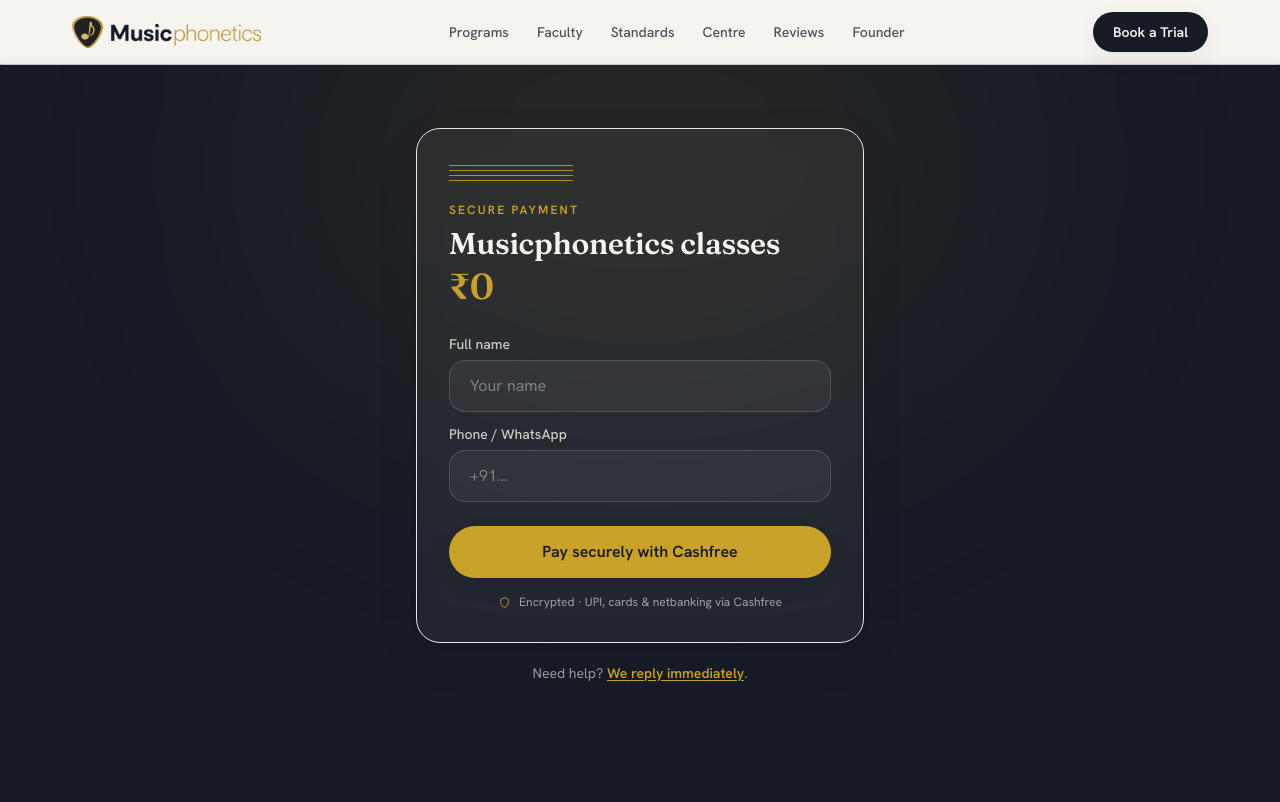
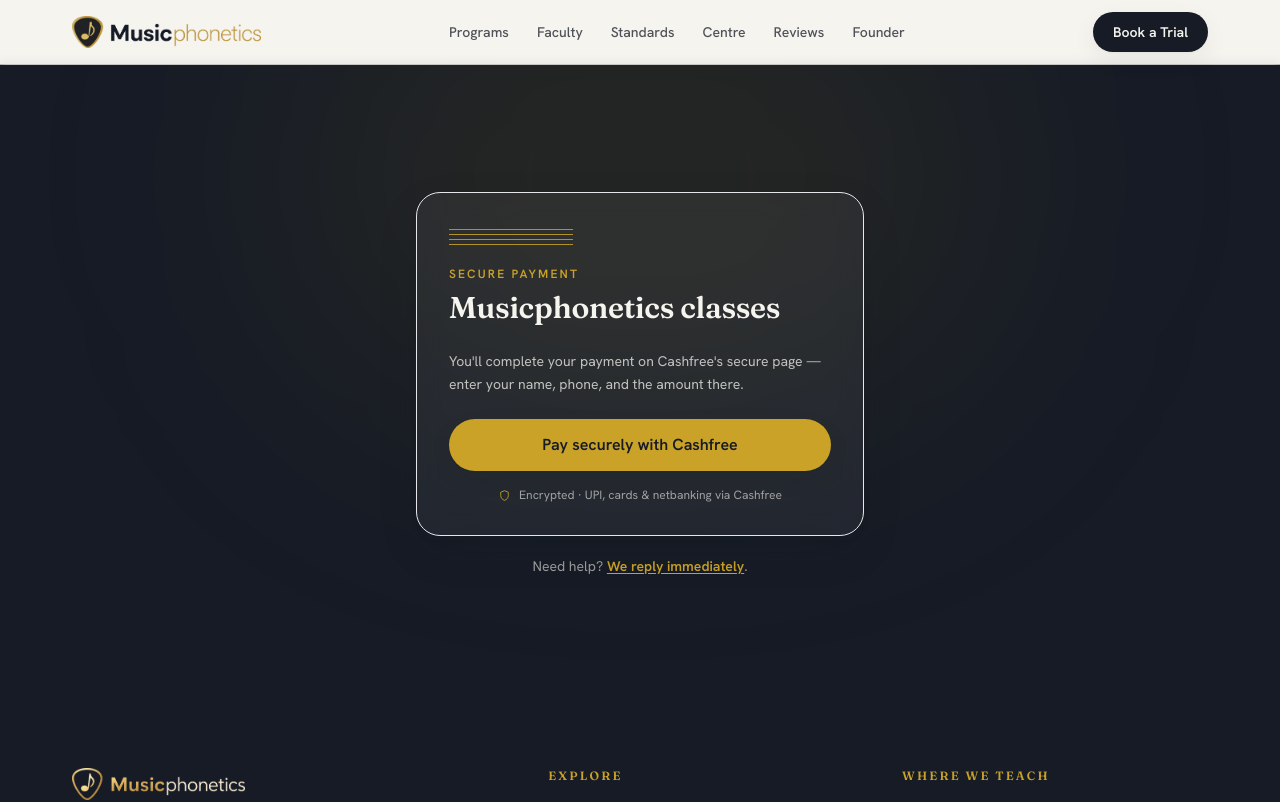
Before and after one commit to Musicphonetics/Musicphonetics, a Next.js app: page /pay in a window 1280 px wide. Shown: the top 802 px of the page. Built offline with nearby package versions, Linux system fonts and the light colour scheme.

Commit message:
Wire /pay to hosted Cashfree payment form for immediate go-live

```diff
--- a/components/pay/PayClient.tsx
+++ b/components/pay/PayClient.tsx
@@ -1,111 +1,58 @@
 "use client";
 
-import { useState } from "react";
 import Link from "next/link";
 import { useSearchParams } from "next/navigation";
 import { Button } from "@/components/ui/Button";
 import { Stave } from "@/components/ui/Stave";
 
-// Plan list prices (₹/month). A custom amt param overrides — the owner shares
-// personalised links (incl. via FORM_LINK) with new and existing students.
+// Cashfree hosted Payment Form — collects name, phone, and amount on
+// Cashfree's secure page. Configure in the Cashfree dashboard:
+//   Redirect URL → https://musicphonetics.pages.dev/welcome
+//   Webhook URL  → https://musicphonetics.pages.dev/api/cashfree/webhook
+const CASHFREE_FORM_URL = "https://payments.cashfree.com/forms?code=musicphonetics";
+
+// Plan list prices (₹/month) — shown for context; ?amt= overrides for the
+// personalised links the owner shares with new and existing students.
 const PLAN_AMOUNTS: Record<string, { name: string; amount: number }> = {
   foundation: { name: "Foundation", amount: 12000 },
   signature: { name: "Signature", amount: 18000 },
   "directors-circle": { name: "Director's Circle", amount: 28000 },
 };
 
-const SDK_SRC = "https://sdk.cashfree.com/js/v3/cashfree.js";
-
-function loadCashfree(): Promise<any> {
-  return new Promise((resolve, reject) => {
-    const w = window as any;
-    if (w.Cashfree) return resolve(w.Cashfree);
-    const s = document.createElement("script");
-    s.src = SDK_SRC;
-    s.onload = () => (w.Cashfree ? resolve(w.Cashfree) : reject(new Error("SDK missing")));
-    s.onerror = () => reject(new Error("SDK failed to load"));
-    document.head.appendChild(s);
-  });
-}
-
 export function PayClient() {
   const params = useSearchParams();
-  const planKey = (params.get("plan") || "custom").toLowerCase();
+  const planKey = (params.get("plan") || "").toLowerCase();
   const plan = PLAN_AMOUNTS[planKey];
   const amtParam = Math.round(Number(params.get("amt") || ""));
   const amount = Number.isFinite(amtParam) && amtParam > 0 ? amtParam : plan?.amount ?? 0;
   const planName = plan?.name ?? "Musicphonetics classes";
-
-  const [name, setName] = useState(params.get("name") || "");
-  const [phone, setPhone] = useState(params.get("phone") || "");
-  const [status, setStatus] = useState<"idle" | "sending" | "error">("idle");
-  const [errorMsg, setErrorMsg] = useState("");
-
-  const phoneOk = phone.replace(/\D/g, "").length >= 10;
-  const ready = name.trim().length >= 2 && phoneOk && amount >= 500;
-
-  async function pay() {
-    if (!ready) {
-      setStatus("error");
-      setErrorMsg("Please enter your name and a valid 10-digit phone number.");
-      return;
-    }
-    setStatus("sending");
-    setErrorMsg("");
-    try {
-      const res = await fetch("/api/cashfree/create-order", {
-        method: "POST",
-        headers: { "content-type": "application/json" },
-        body: JSON.stringify({ plan: planKey, amount, name: name.trim(), phone }),
-      });
-      const data = await res.json().catch(() => ({}));
-      if (!res.ok || !data.ok) throw new Error(data.error || "Could not start the payment.");
-      const Cashfree = await loadCashfree();
-      const cashfree = Cashfree({ mode: data.mode });
-      await cashfree.checkout({ paymentSessionId: data.payment_session_id, redirectTarget: "_self" });
-    } catch (err) {
-      setStatus("error");
-      setErrorMsg(err instanceof Error ? err.message : "Something went wrong.");
-    }
-  }
-
-  const field =
-    "min-h-[52px] w-full rounded-2xl border border-white/15 bg-white/5 px-5 text-base text-paper placeholder:text-paper/40 focus:border-gold/50 focus:outline-none";
+  const name = params.get("name") || "";
 
   return (
     <div className="mx-auto w-full max-w-md">
       <div className="rounded-3xl border border-white/12 bg-white/[0.05] p-7 shadow-card-hover backdrop-blur-md sm:p-8">
         <Stave className="w-16 opacity-70" />
         <p className="mt-5 eyebrow text-gold">Secure payment</p>
-        <h1 className="mt-2 font-display text-2xl font-semibold text-paper sm:text-3xl">{planName}</h1>
-        <p className="mt-1 font-display text-4xl font-semibold text-gold">
-          ₹{amount.toLocaleString("en-IN")}
-        </p>
-        {plan && <p className="mt-1 text-sm text-paper/60">per month · 8 classes</p>}
-
-        <div className="mt-7 space-y-3">
-          <label className="block">
-            <span className="mb-1.5 block text-sm font-medium text-paper/80">Full name</span>
-            <input value={name} onChange={(e) => setName(e.target.value)} placeholder="Your name" className={field} />
-          </label>
-          <label className="block">
-            <span className="mb-1.5 block text-sm font-medium text-paper/80">Phone / WhatsApp</span>
-            <input value={phone} onChange={(e) => setPhone(e.target.value)} placeholder="+91…" inputMode="tel" className={field} />
-          </label>
-        </div>
-
-        {status === "error" && (
-          <div className="mt-4 rounded-2xl border border-red-400/30 bg-red-500/10 p-4 text-sm text-red-200">
-            <p className="font-semibold">{errorMsg}</p>
-            <p className="mt-1 text-red-200/80">
-              Please try again — or <Link href="/support" className="font-semibold text-gold underline underline-offset-2">get help</Link>.
+        <h1 className="mt-2 font-display text-2xl font-semibold text-paper sm:text-3xl">
+          {name ? `${name} · ${planName}` : planName}
+        </h1>
+        {amount > 0 && (
+          <>
+            <p className="mt-1 font-display text-4xl font-semibold text-gold">
+              ₹{amount.toLocaleString("en-IN")}
             </p>
-          </div>
+            {plan && <p className="mt-1 text-sm text-paper/60">per month · 8 classes</p>}
+          </>
         )}
 
+        <p className="mt-6 text-sm leading-relaxed text-paper/75">
+          You&apos;ll complete your payment on Cashfree&apos;s secure page — enter
+          your name, phone, and the amount{amount > 0 ? ` (₹${amount.toLocaleString("en-IN")})` : ""} there.
+        </p>
+
         <div className="mt-6">
-          <Button type="button" onClick={pay} fullWidth size="lg" variant="light" className={status === "sending" ? "pointer-events-none opacity-70" : ""}>
-            {status === "sending" ? "Opening secure checkout…" : "Pay securely with Cashfree"}
+          <Button href={CASHFREE_FORM_URL} external fullWidth size="lg" variant="light">
+            Pay securely with Cashfree
           </Button>
         </div>
 
```
